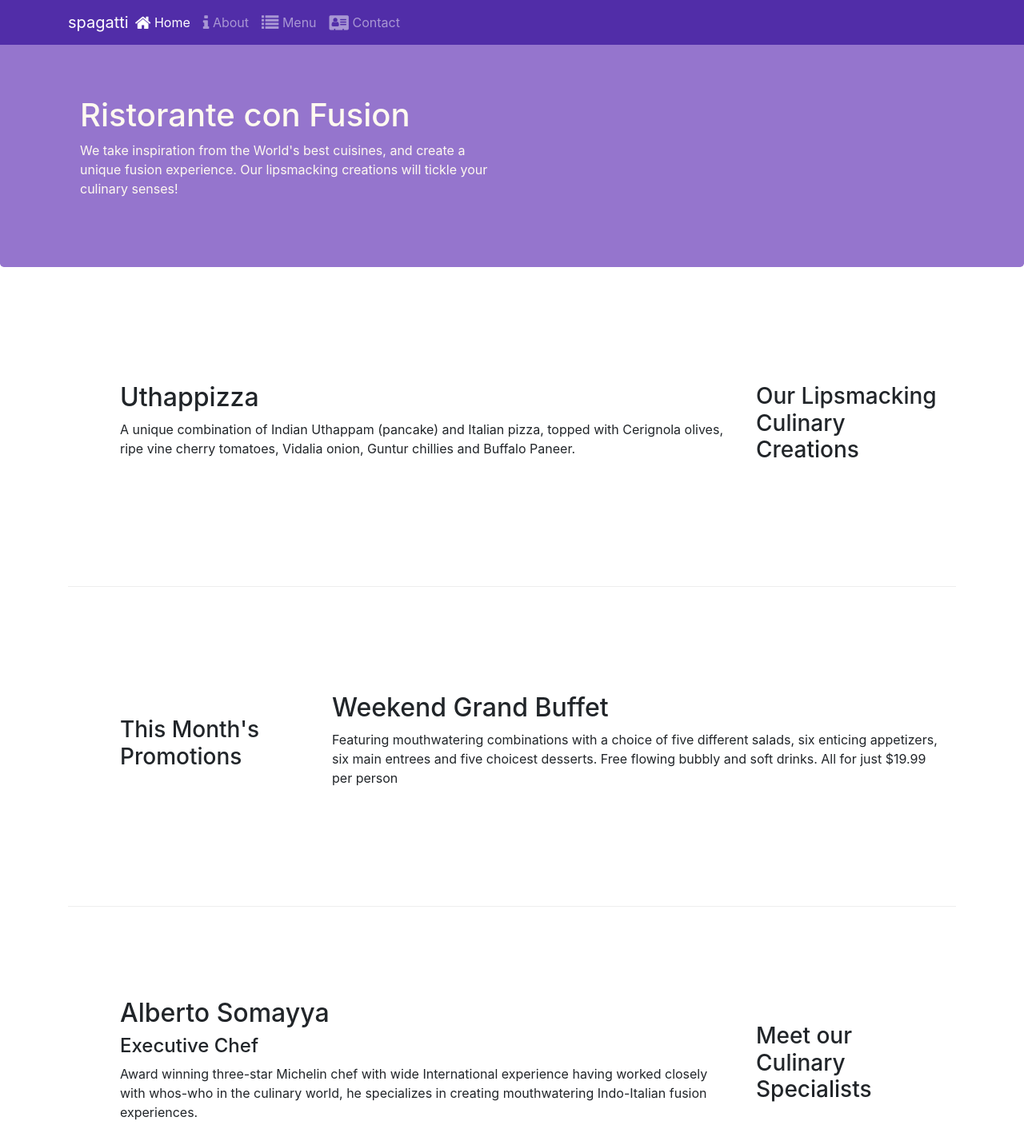
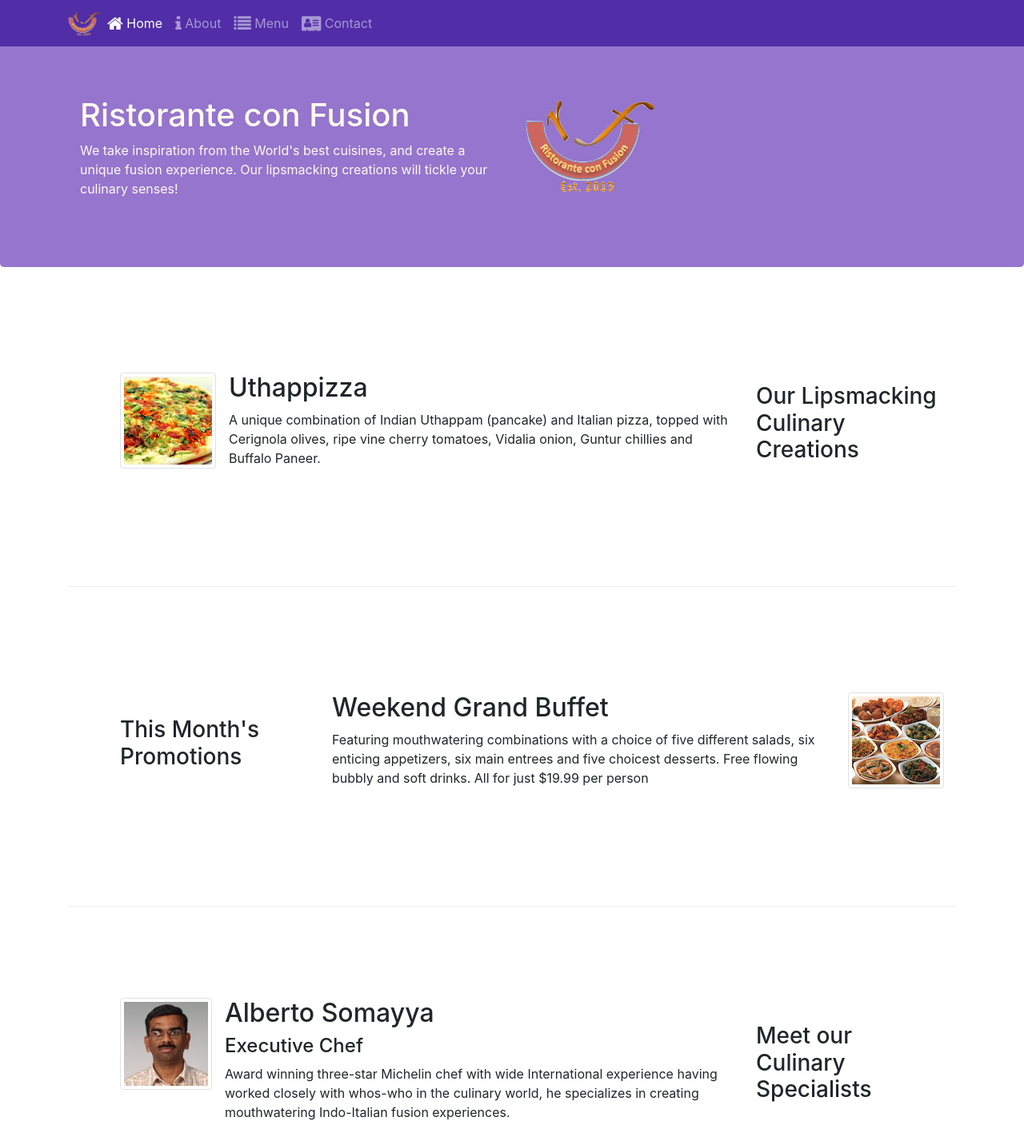
Before and after one commit to doppedheart/resturant, a website: page index.html in a window 1280 px wide. Shown: the top 1422 px of the page at 80% size. Drawn offline with nearby package versions, Linux system fonts and the light colour scheme.

Commit message:
images and media

```diff
--- a/index.html
+++ b/index.html
@@ -22,7 +22,8 @@
                 <span class="navbar-toggler-icon"></span>
             </button>
             <a class="navbar-brand mr-auto" href="#">
-                spagatti
+                <img src="img/logo.png" class="img-fluid" alt="logo" height="30" width="41">
+
             </a>
             <div class="collapse navbar-collapse" id="Navbar">
 
@@ -43,7 +44,8 @@
                     <h1>Ristorante con Fusion</h1>
                     <p>We take inspiration from the World's best cuisines, and create a unique fusion experience. Our lipsmacking creations will tickle your culinary senses!</p>
                 </div>
-                <div class="col-12 col-sm">
+                <div class="col-12 col-sm align-items-center">
+                    <img src="img/logo.png" class="img-fluid" alt="logo" >
                 </div>
             </div>
         </div>
@@ -55,8 +57,13 @@
                 <h3>Our Lipsmacking Culinary Creations</h3>
             </div>
             <div class="col col-sm order-sm-first col-md">
-                <h2>Uthappizza</h2>
-                <p class="d-none d-sm-block" >A unique combination of Indian Uthappam (pancake) and Italian pizza, topped with Cerignola olives, ripe vine cherry tomatoes, Vidalia onion, Guntur chillies and Buffalo Paneer.</p>
+                <div class="media">
+                    <img class="d-flex mr-3 img-thumbnail align-items-center" src="img/uthappizza.png" alt="uthappizza">
+                    <div class="media-body">
+                        <h2 class="mt-0">Uthappizza</h2>
+                        <p class="d-none d-sm-block" >A unique combination of Indian Uthappam (pancake) and Italian pizza, topped with Cerignola olives, ripe vine cherry tomatoes, Vidalia onion, Guntur chillies and Buffalo Paneer.</p>
+                    </div>
+                </div>
             </div>
         </div>
 
@@ -66,8 +73,13 @@
                 <h3>This Month's Promotions</h3>
             </div>
             <div class="col col-sm col-md">
-                <h2>Weekend Grand Buffet</h2>
-                <p  class="d-none d-sm-block" >Featuring mouthwatering combinations with a choice of five different salads, six enticing appetizers, six main entrees and five choicest desserts. Free flowing bubbly and soft drinks. All for just $19.99 per person </p>
+                <div class="media">
+                    <div class="media-body">
+                        <h2 class="mt-0">Weekend Grand Buffet</h2>
+                        <p  class="d-none d-sm-block" >Featuring mouthwatering combinations with a choice of five different salads, six enticing appetizers, six main entrees and five choicest desserts. Free flowing bubbly and soft drinks. All for just $19.99 per person </p>
+                    </div>
+                    <img class="d-flex ml-3 img-fluid img-thumbnail align-items-center" src="img/buffet.png" alt="buffet">
+                </div>
             </div>
         </div>
 
@@ -76,9 +88,15 @@
                 <h3>Meet our Culinary Specialists</h3>
             </div>
             <div class="col col-sm order-sm-first col-md">
-                <h2>Alberto Somayya</h2>
-                <h4>Executive Chef</h4>
-                <p  class="d-none d-sm-block">Award winning three-star Michelin chef with wide International experience having worked closely with whos-who in the culinary world, he specializes in creating mouthwatering Indo-Italian fusion experiences. </p>
+                <div class="media">
+                    <img class="d-flex mr-3 img-fluid img-thumbnail align-items-center " src="img/alberto.png" alt="chef">
+                    <div class="media-body">
+
+                        <h2 class="mt-0">Alberto Somayya</h2>
+                        <h4>Executive Chef</h4>
+                        <p  class="d-none d-sm-block">Award winning three-star Michelin chef with wide International experience having worked closely with whos-who in the culinary world, he specializes in creating mouthwatering Indo-Italian fusion experiences. </p>
+                    </div>
+                </div>
             </div>
         </div>
     </div>
```
Also changed, not shown: aboutus.html (+4 -2 lines), contactus.html (+5 -2 lines), img/alberto.png (added), img/buffet.png (added), img/logo.png (added), img/uthappizza.png (added), 1 other file.
